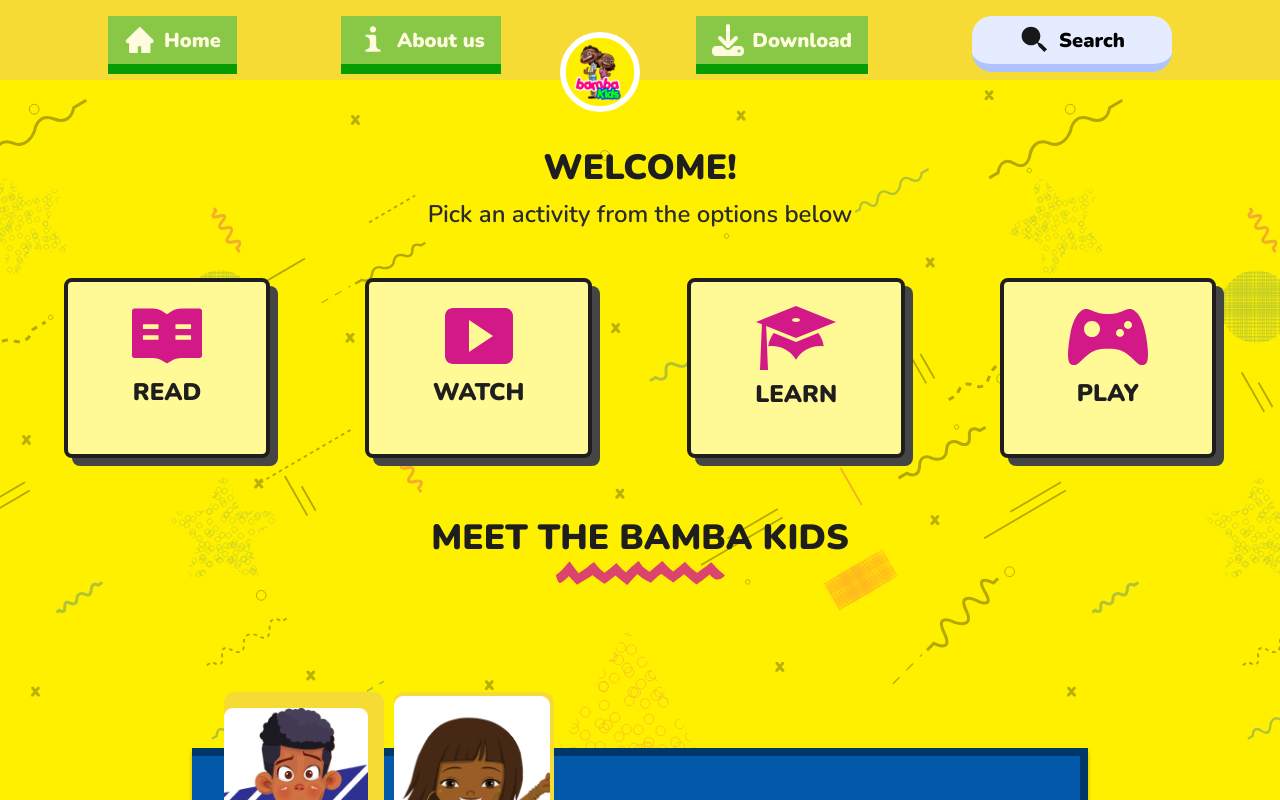
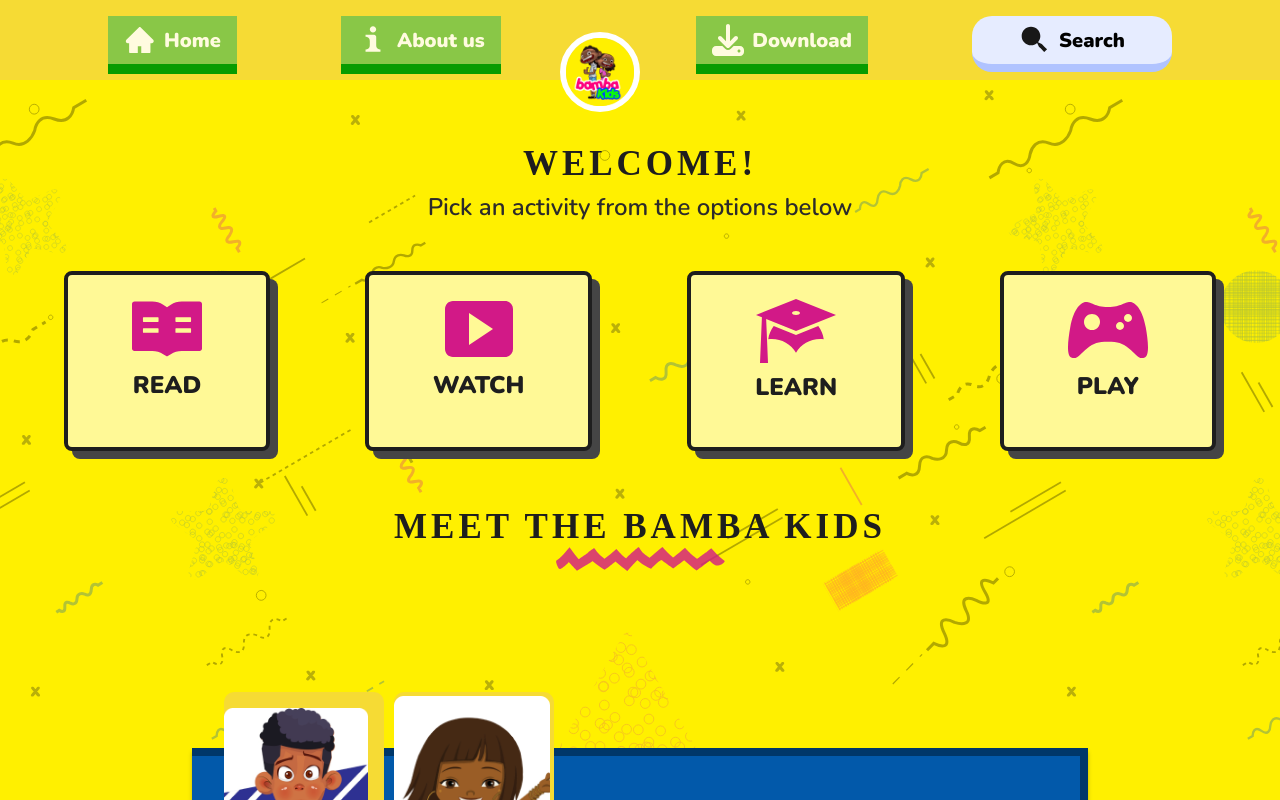
Before and after one commit to Creatives-Garage/bambakids, a Next.js app: page / in a window 1280 px wide. Shown: the top 800 px of the page. Built offline with nearby package versions, Linux system fonts and the light colour scheme.

Commit message:
style: change title fonts in the hero

```diff
--- a/src/features/Home/Hero/Hero.module.scss
+++ b/src/features/Home/Hero/Hero.module.scss
@@ -8,10 +8,11 @@
     height: 800px;
 
     h1 {
-        font-family: 'Nunito';
+        font-family: 'Bamba';
+        letter-spacing: 4px;
         font-style: normal;
         font-weight: 900;
-        font-size: 40px;
+        font-size: 48px;
         text-align: center;
         color: #1E1E1E;
         margin-top: 24px;
```
